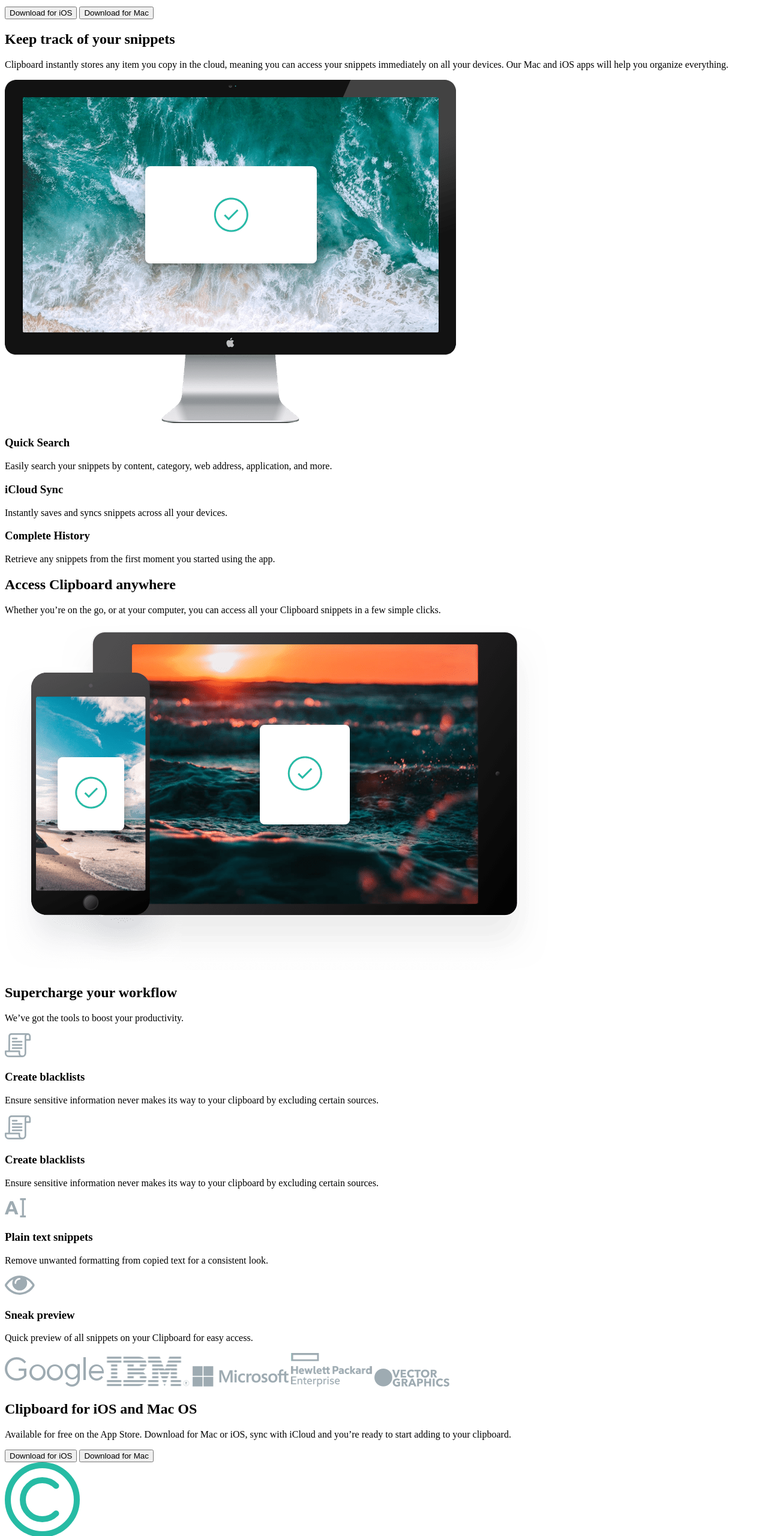
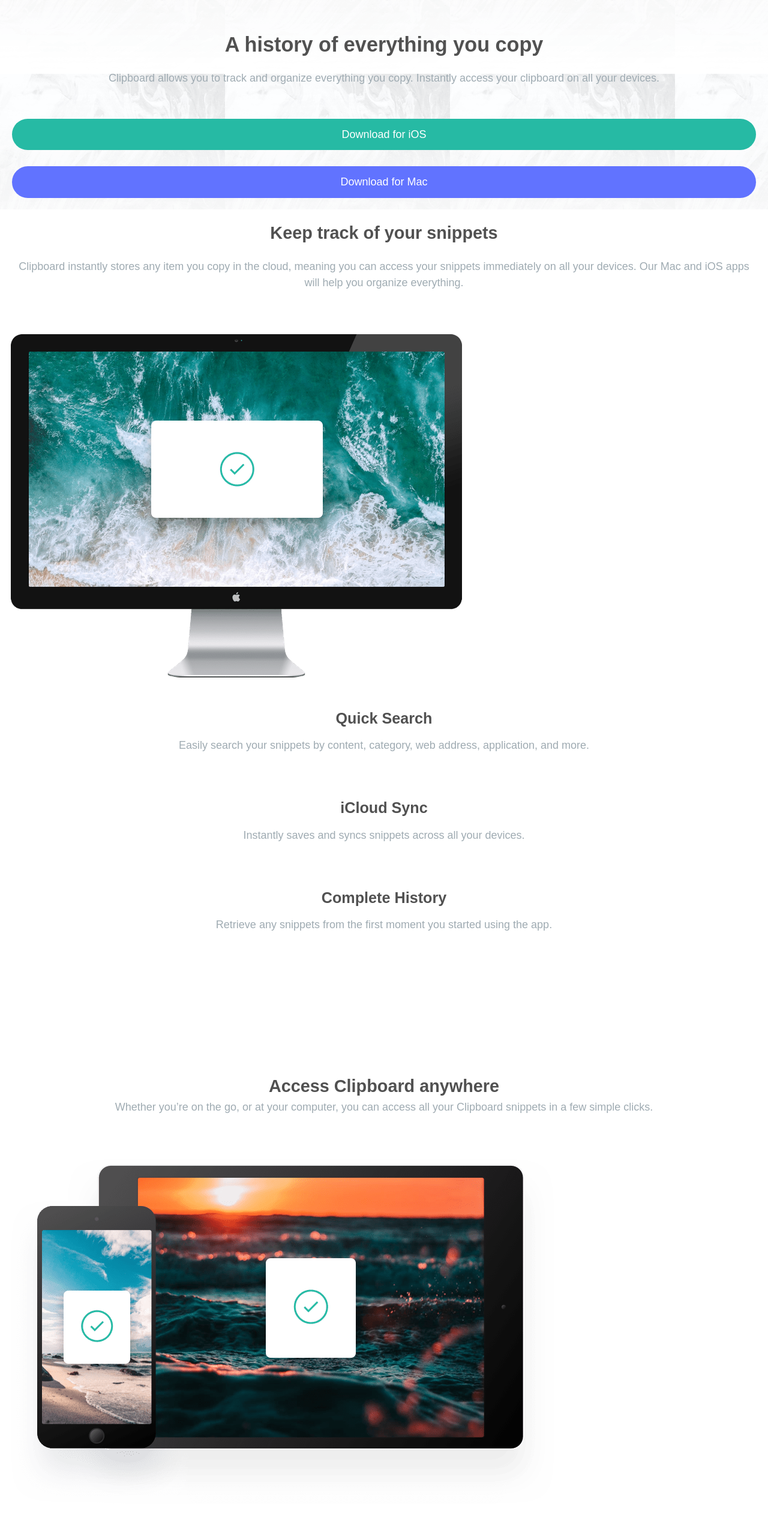
Before and after one commit to BlessYouMate/clipboard-landing-page-fm, a plain HTML site: page index.html in a window 1280 px wide. Shown: the part 240-2800 px from the top of the page at 60% size. Drawn offline with Linux system fonts and the light colour scheme; a web font is replaced by a local one.

Commit message:
Add initial mobile layout

```diff
--- a/index.html
+++ b/index.html
@@ -4,15 +4,17 @@
   <meta charset="UTF-8">
   <meta name="viewport" content="width=device-width, initial-scale=1.0">
 
+  <link rel="preconnect" href="https://fonts.googleapis.com">
+<link rel="preconnect" href="https://fonts.gstatic.com" crossorigin>
+<link href="https://fonts.googleapis.com/css2?family=Bai+Jamjuree:ital,wght@0,200;0,300;0,400;0,500;0,600;0,700;1,200;1,300;1,400;1,500;1,600;1,700&display=swap" rel="stylesheet">
+
+  <link rel="stylesheet" href="./reset.css">
+  <link rel="stylesheet" href="./styles.css">
+
   <link rel="icon" type="image/png" sizes="32x32" href="./images/favicon-32x32.png">
 
   <title>Frontend Mentor | Clipboard landing page</title>
 
-  <!-- Feel free to remove these styles or customise in your own stylesheet 👍 -->
-  <style>
-    .attribution { font-size: 11px; text-align: center; }
-    .attribution a { color: hsl(228, 45%, 44%); }
-  </style>
 </head>
 <body>
 
@@ -22,8 +24,11 @@
     <p>
       Clipboard allows you to track and organize everything you copy. Instantly access your clipboard on all your devices.
     </p>
-    <button type="button">Download for iOS</button>
-    <button type="button">Download for Mac</button>
+    <div class="buttons-container">
+      <button type="button" class="ios-btn">Download for iOS</button>
+    <button type="button" class="mac-btn">Download for Mac</button>
+    </div>
+
   </header>
 
   <main>
@@ -60,12 +65,6 @@
       </div>
 
       <div class="card">
-        <img src="./images/icon-blacklist.svg" alt="" aria-hidden="true">
-        <h3>Create blacklists</h3>
-        <p>Ensure sensitive information never makes its way to your clipboard by excluding certain sources.</p>
-      </div>
-
-      <div class="card">
         <img src="./images/icon-text.svg" alt="" aria-hidden="true">
         <h3>Plain text snippets</h3>
         <p>Remove unwanted formatting from copied text for a consistent look.</p>
@@ -90,8 +89,10 @@
       <h2>Clipboard for iOS and Mac OS</h2>
       <p>Available for free on the App Store. Download for Mac or iOS, sync with iCloud and you’re ready to start adding to your clipboard.</p>
 
-      <button type="button">Download for iOS</button>
-      <button type="button">Download for Mac</button>
+      <div class="buttons-container">
+        <button type="button" class="ios-btn">Download for iOS</button>
+        <button type="button" class="mac-btn">Download for Mac</button>
+      </div>
     </section>
   </main>
 
@@ -103,16 +104,18 @@
         <li><a href="#">Contact Us</a></li>
         <li><a href="#">Privacy Policy</a></li>
         <li><a href="#">Press Kit</a></li>
-        <li><a href="#">Install Guide</a></li>
+        <li><a >Install Guide</a></li>
       </ul>
     </nav>
-    <a><img src="./images/icon-facebook.svg" alt="facebook logo" aria-label="Visit our Facebook page"></a>
-    <a><img src="./images/icon-twitter.svg" alt="twitter logo" aria-label="Visit our twitter profile"></a>
-    <a><img src="./images/icon-instagram.svg" alt="instagram logo" aria-label="Visit our instagram profile"></a>
+    <div class="social-media-container">
+      <a><img src="./images/icon-facebook.svg" alt="facebook logo" aria-label="Visit our Facebook page"></a>
+      <a><img src="./images/icon-twitter.svg" alt="twitter logo" aria-label="Visit our twitter profile"></a>
+      <a><img src="./images/icon-instagram.svg" alt="instagram logo" aria-label="Visit our instagram profile"></a>
+    </div>
 
     <p class="attribution">
       Challenge by <a href="https://www.frontendmentor.io?ref=challenge" target="_blank">Frontend Mentor</a>.
-      Coded by <a href="#">Your Name Here</a>.
+      Coded by <a href="https://github.com/BlessYouMate">Wiktor Jasiak</a>.
     </p>
   </footer>
 </body>
--- /dev/null
+++ b/reset.css
@@ -0,0 +1,54 @@
+/* 1. Use a more-intuitive box-sizing model */
+*, *::before, *::after {
+  box-sizing: border-box;
+}
+
+/* 2. Remove default margin */
+* {
+  margin: 0;
+}
+
+/* 3. Enable keyword animations */
+@media (prefers-reduced-motion: no-preference) {
+  html {
+    interpolate-size: allow-keywords;
+  }
+}
+
+body {
+  /* 4. Add accessible line-height */
+  line-height: 1.5;
+  /* 5. Improve text rendering */
+  -webkit-font-smoothing: antialiased;
+}
+
+/* 6. Improve media defaults */
+img, picture, video, canvas, svg {
+  display: block;
+  max-width: 100%;
+}
+
+/* 7. Inherit fonts for form controls */
+input, button, textarea, select {
+  font: inherit;
+}
+
+/* 8. Avoid text overflows */
+p, h1, h2, h3, h4, h5, h6 {
+  overflow-wrap: break-word;
+}
+
+/* 9. Improve line wrapping */
+p {
+  text-wrap: pretty;
+}
+h1, h2, h3, h4, h5, h6 {
+  text-wrap: balance;
+}
+
+/*
+  10. Create a root stacking context
+*/
+#root, #__next {
+  isolation: isolate;
+}
--- /dev/null
+++ b/styles.css
@@ -0,0 +1,244 @@
+:root{
+    --Green-500: hsl(171, 66%, 44%);
+    --Blue-100: hsl(233, 100%, 69%);
+
+    --Gray-700: hsl(210, 10%, 33%);
+    --Gray-500: hsl(201, 11%, 66%);
+
+    --header-grey: rgb(81, 81, 81);
+
+    font-size: 10px;
+}
+
+/* general */
+
+body{
+    font-size: 1.8rem;
+    font-family: "Bai Jamjuree", sans-serif;
+}
+
+h1{
+    font-size: 1.9em;
+}
+
+h2{
+    font-size: 1.6em;
+}
+
+h3{
+    font-size: 1.4em;
+}
+
+h1, h2, h3{
+    color: var(--header-grey);
+    text-align: center;
+}
+
+p{
+    color: var(--Gray-500);
+    text-align: center;
+    font-size: 1em;
+}
+
+.hero, main{
+    padding: 1.1em;
+}
+
+
+/* hero */
+
+.hero{
+    background-image: url("./images/bg-header-mobile.png");
+}
+
+.hero .logo{
+    margin: 0 auto;
+    padding: 4em;
+}
+
+.hero h1{
+    font-weight: 600;
+
+    margin-bottom: 0.5em;
+}
+
+.hero p{
+    margin-bottom: 3em;
+}
+
+.buttons-container{
+    display: flex;
+    flex-direction: column;
+    gap: 1.5em;
+}
+
+.buttons-container button{
+    padding: 0.7em;
+    border-radius: 100px;
+    color: white;
+    border: none;
+    font-weight: 500;
+}
+
+.ios-btn{
+    background-color: var(--Green-500);
+}
+
+.ios-btn:hover{
+    background-color: var(--Green-500);
+}
+
+.ios-btn:active{
+    background-color: hsl(171, 76%, 44%);
+}
+
+.mac-btn{
+    background-color: hsl(233, 100%, 69%);
+}
+
+.mac-btn:hover{
+    background-color: hsl(233, 100%, 69%);
+}
+
+.mac-btn:active{
+    background-color: hsl(233, 100%, 75%);
+}
+
+/* main */
+
+main{
+    padding: 1em;
+}
+
+/* features */
+
+.features h2{
+    margin-bottom: 0.7em;
+}
+
+.features p{
+    margin-bottom: 4em;
+}
+
+.features img{
+    margin-bottom: 2.8em;
+}
+
+.features h3{
+    margin-bottom: 0.5em;
+}
+
+.features{
+    margin-bottom: 13em;
+}
+
+/* access */
+
+.access p{
+    margin-bottom: 4em;
+}
+
+.access img{
+    margin-bottom: 6em;
+}
+
+/* workflow */
+
+.workflow .card *{
+    margin: 0 auto;
+}
+
+.workflow p:first-of-type{
+    margin-bottom: 4em;
+}
+
+.workflow .card img{
+    margin-bottom: 2em;
+}
+
+.workflow .card h3{
+    margin-bottom: 0.8em;
+}
+
+.workflow{
+    margin-bottom: 9em;
+}
+
+/* partners */
+
+.partners img{
+    margin: 0 auto;
+    margin-bottom: 5em;
+}
+
+.partners{
+    margin-bottom: 5em;
+}
+
+/* download */
+
+.download p{
+    margin-bottom: 2.5em;
+}
+
+.download{
+    padding-bottom: 8em;
+}
+
+/* footer */
+
+footer{
+    background-color: var(--Gray-500);
+    display: flex;
+    flex-direction: column;
+    justify-content: space-around;
+    align-items: center;
+    background-color: rgb(245, 245, 245);
+}
+
+.footer img{
+    width: 4em;
+    padding-top: 3em;
+    padding-bottom: 3em;
+}
+
+.footer-nav{
+    width: 100%;
+}
+
+.footer-nav a{
+    text-decoration: none;
+    color: var(--Gray-700);
+}
+
+.footer-nav a:active{
+    color: var(--Gray-500);
+}
+
+.footer-nav ul{
+    list-style: none;
+    padding: 0;
+    width: 100%;
+}
+
+.footer-nav ul li{
+    text-align: center;
+    width: 100%;
+
+    padding: 1em 2em;
+}
+
+.social-media-container{
+    display: flex;
+    gap: 2.5em;
+}
+
+.social-media-container img{
+    width: 100%;
+}
+
+.attribution{
+    font-size: 0.6em;
+    text-align: center;
+    color: hsl(228, 45%, 44%);
+}
```
